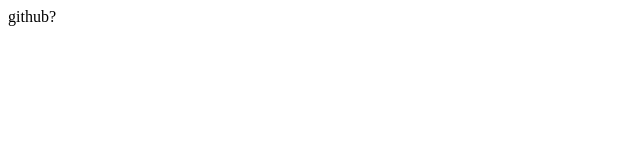
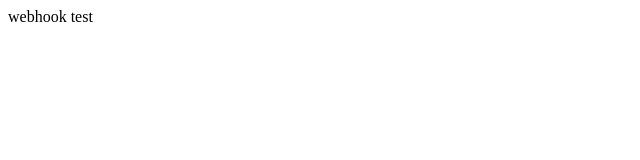
Before and after one commit to hesselberg/larshesselberg.dk, a plain HTML site: page index.html in a window 1280 px wide. Shown: the full height of the page, 0-640 px from the left. Drawn offline with Linux system fonts and the light colour scheme.

Commit message:
webhook test

```diff
--- a/index.html
+++ b/index.html
@@ -7,6 +7,6 @@
     <title>Document</title>
 </head>
 <body>
-    github?
+    webhook test
 </body>
 </html>
```
